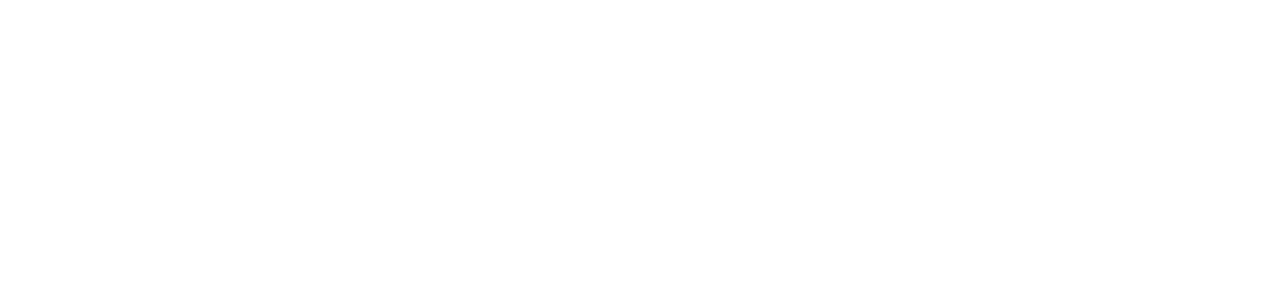
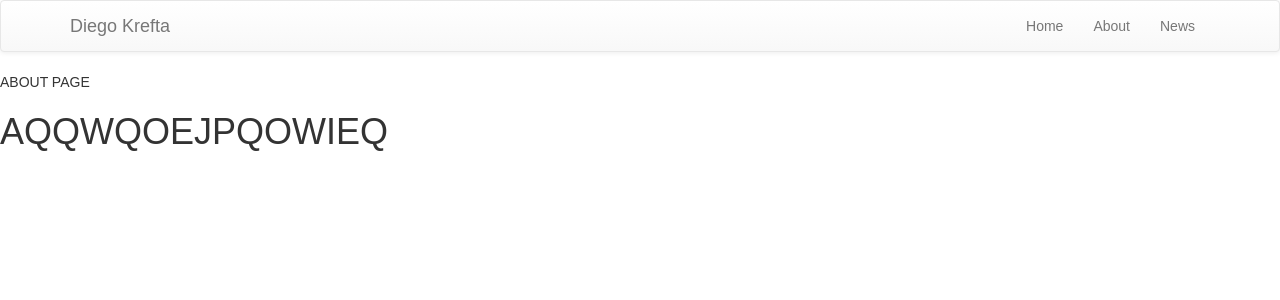
Before and after one commit to dkrefta/portfolio-diegokrefta, a React (Create React App) app: page /about in a window 1280 px wide. Shown: the top 300 px of the page. Built offline with nearby package versions, Linux system fonts and the light colour scheme.

Commit message:
Add Navbar + Route

```diff
--- a/src/App.js
+++ b/src/App.js
@@ -1,20 +1,22 @@
-import React, { Component } from 'react';
-import {BrowserRouter as Router, Route} from 'react-router-dom';
-import './App.css';
-import Home from './components/Home'
-import News from './components/News'
-import About from './components/About'
+import React, { Component } from "react"
+import { BrowserRouter as Router, Route } from "react-router-dom"
+import "./App.css"
+import Home from "./components/Home"
+import News from "./components/News"
+import About from "./components/About"
+import Navbar from "./components/CustomNavBar"
 
 class App extends Component {
   render() {
     return (
       <Router>
-      <div>
-        <Route exact path="/" component={Home}/>
-        <Route path="about" component={About}/>
-        <Route path="news" component={News}/>
-      </div>
-    </Router>
+        <div>
+        <Navbar/>
+          <Route exact path="/" component={Home} />
+          <Route path="/about" component={About} />
+          <Route path="/news" component={News} />
+        </div>
+      </Router>
     );
   }
 }
--- a/src/components/About.js
+++ b/src/components/About.js
@@ -0,0 +1,12 @@
+import React, {Component} from 'react'
+
+export default class About extends Component {
+   render () {
+     return (
+       <div>
+         ABOUT PAGE
+        <h1> AQQWQOEJPQOWIEQ </h1>
+       </div>
+     );
+   }
+}
--- a/src/components/CustomNavBar.js
+++ b/src/components/CustomNavBar.js
@@ -0,0 +1,32 @@
+import React, {Component} from 'react'
+import {Nav, Navbar, NavItem} from 'react-bootstrap'
+import {Link} from 'react-router-dom'
+
+export default class CustomNavBar extends Component {
+   render () {
+     return (
+       <Navbar default collapseOnSelect>
+       <Navbar.Header>
+       <Navbar.Brand>
+       <Link to="/"> Diego Krefta </Link>
+     </Navbar.Brand>
+      <Navbar.Toggle/>
+       </Navbar.Header>
+       <Navbar.Collapse>
+       <Nav pullRight>
+            <NavItem eventKey={1} componentClass={Link} href="/" to="/">
+            Home
+            </NavItem>
+            <NavItem eventKey={2} componentClass={Link} href="/about" to="/about">
+            About
+            </NavItem>
+            <NavItem eventKey={3} componentClass={Link} href="/news" to="/news">
+            News
+            </NavItem>
+            </Nav>
+       </Navbar.Collapse>
+       </Navbar>
+
+     )
+   }
+}
--- a/src/components/Home.js
+++ b/src/components/Home.js
@@ -12,7 +12,7 @@
            <p> React Engineer </p>
            </Jumbotron>
            <Link to="/about">
-             <Button Sstyle='primary'> About </Button>
+             <Button bsStyle='primary'> Saiba mais </Button>
            </Link>
        </Grid>
      )
--- a/src/components/News.js
+++ b/src/components/News.js
@@ -0,0 +1,12 @@
+import React, {Component} from 'react';
+
+
+export default class News extends Component {
+   render (){
+     return (
+       <div>
+        News
+       </div>
+     )
+   }
+}
```
